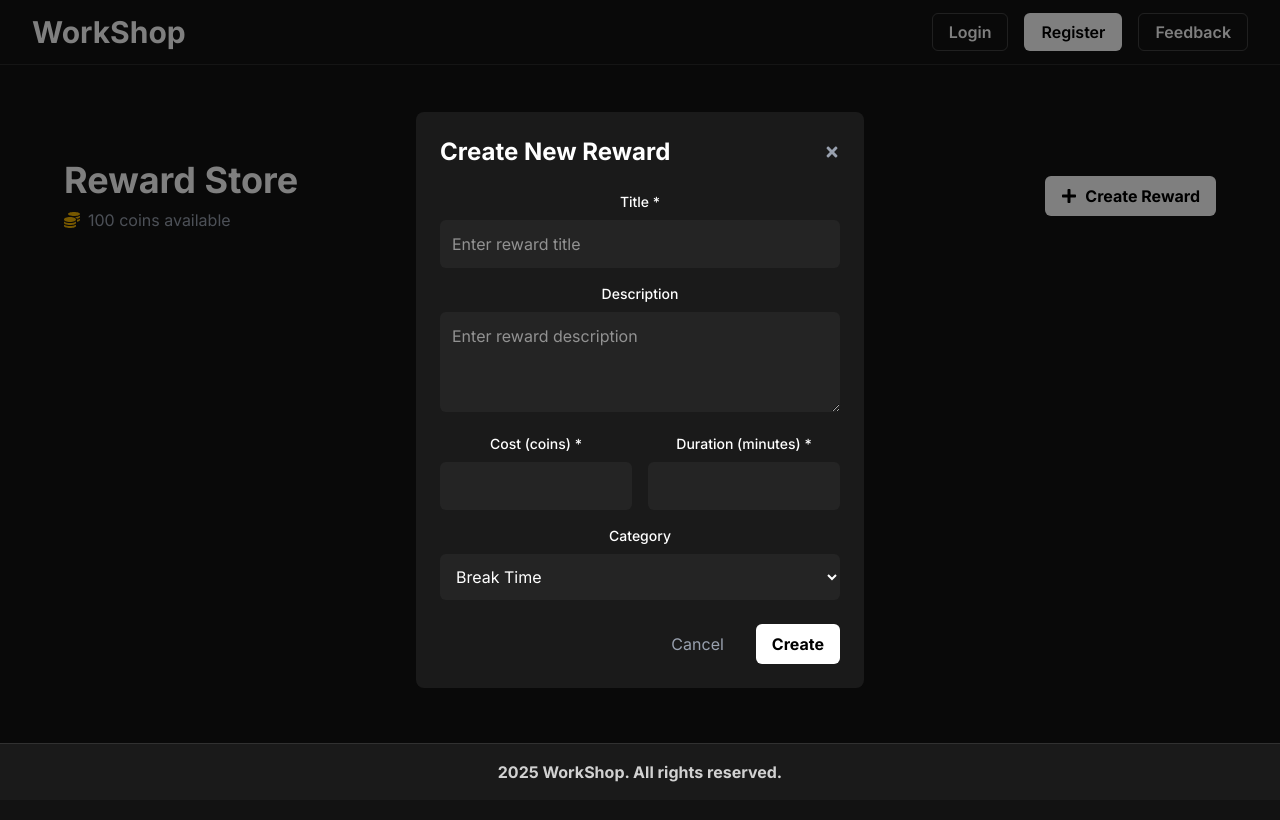
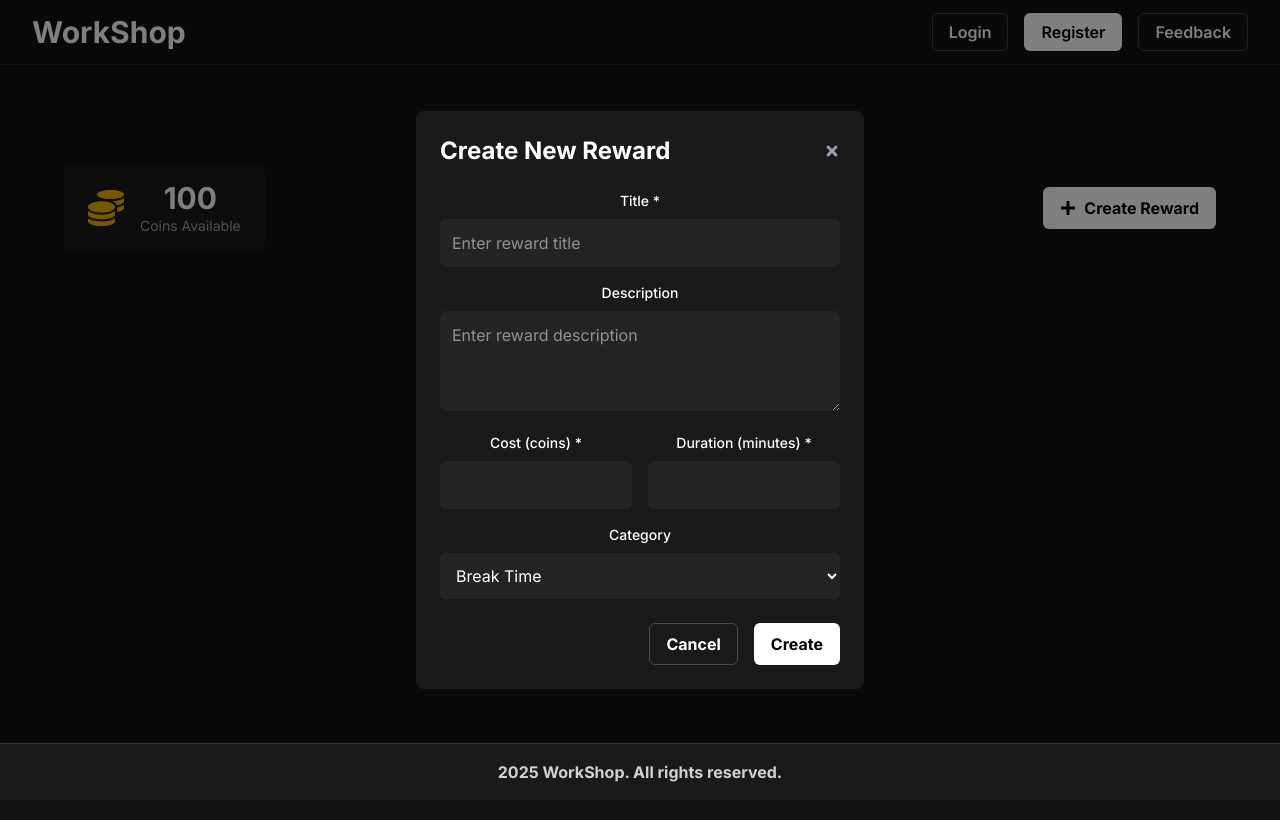
Before and after one commit to TheAyanfeoluwa/TheWorkshop, a React (Vite) app in the folder frontend/: page /store in a window 1280 px wide. Both pictures are taken after a click on the button "Create Reward". Shown: the top 820 px of the page. Built offline with nearby package versions, Linux system fonts and the light colour scheme.

Commit message:
store-improvements

```diff
--- a/frontend/src/pages/Store.jsx
+++ b/frontend/src/pages/Store.jsx
@@ -1,5 +1,6 @@
-import { useState } from 'react'
-import { FaPlus, FaTimes, FaClock, FaCoins } from 'react-icons/fa'
+import { useState, useEffect } from 'react'
+import { FaPlus, FaTimes, FaClock, FaCoins } from 'react-icons/fa';
+import { getProgressData, createReward, redeemReward } from '../services/progressService';
 import { motion, AnimatePresence } from 'framer-motion'
 import { ToastContainer, toast } from 'react-toastify'
 import 'react-toastify/dist/ReactToastify.css'
@@ -7,7 +8,7 @@ import Navbar from '../components/Navbar'
 import Footer from '../components/Footer'
 
 const Store = () => {
-  const [rewards, setRewards] = useState([])
+  const [rewards, setRewards] = useState([]);
   const [showModal, setShowModal] = useState(false)
   const [newReward, setNewReward] = useState({
     title: '',
@@ -15,47 +16,77 @@ const Store = () => {
     cost: '',
     duration: '',
     category: 'break'
-  })
-  const [coins, setCoins] = useState(100)
+  });
+  const [coins, setCoins] = useState(0);
+  const [activeReward, setActiveReward] = useState(null);
+  const [timeLeft, setTimeLeft] = useState(0);
+
+  useEffect(() => {
+    const data = getProgressData();
+    setRewards(data.rewards || []);
+    setCoins(data.coins || 0);
+  }, []);
+
+  useEffect(() => {
+    if (!activeReward) return;
+
+    const interval = setInterval(() => {
+      setTimeLeft(prevTime => {
+        if (prevTime <= 1) {
+          clearInterval(interval);
+          toast.info(`🎉 Finished your break: ${activeReward.title}`);
+          setActiveReward(null);
+          return 0;
+        }
+        return prevTime - 1;
+      });
+    }, 1000);
+
+    return () => clearInterval(interval);
+  }, [activeReward]);
 
   const handleCreateReward = (e) => {
-    e.preventDefault()
+    e.preventDefault();
     const reward = {
       ...newReward,
       id: Date.now(),
       cost: parseInt(newReward.cost),
       duration: parseInt(newReward.duration),
-      createdAt: new Date().toISOString()
-    }
-    setRewards([...rewards, reward])
-    setShowModal(false)
+      createdAt: new Date().toISOString(),
+    };
+    const updatedData = createReward(reward);
+    setRewards(updatedData.rewards);
+    setShowModal(false);
     setNewReward({
       title: '',
       description: '',
       cost: '',
       duration: '',
-      category: 'break'
-    })
-    toast.success(' New reward created!', {
-      position: "top-right",
-      autoClose: 3000
-    })
-  }
+      category: 'break',
+    });
+    toast.success('✨ New reward created!', {
+      position: 'top-right',
+      autoClose: 3000,
+    });
+  };
 
   const handleRedeemReward = (reward) => {
-    if (coins >= reward.cost) {
-      setCoins(coins - reward.cost)
-      toast.success(' Reward redeemed! Enjoy your break!', {
-        position: "top-right",
-        autoClose: 3000
-      })
-    } else {
-      toast.error(' Not enough coins!', {
-        position: "top-right",
-        autoClose: 3000
-      })
+    if (activeReward) {
+      toast.error('A reward is already active. Please wait for it to finish.');
+      return;
     }
-  }
+
+    if (coins < reward.cost) {
+      toast.error('Not enough coins to redeem this reward.');
+      return;
+    }
+
+    const updatedData = redeemReward(reward);
+    setCoins(updatedData.coins);
+    setActiveReward(reward);
+    setTimeLeft(reward.duration * 60);
+    toast.success('🎉 Reward redeemed! Enjoy your break!');
+  };
 
   return (
     <div className="min-h-screen bg-[#121212]">
@@ -64,30 +95,47 @@ const Store = () => {
 
       <div className="container mx-auto px-4 py-32">
         <div className="max-w-6xl mx-auto">
-          <div className="flex justify-between items-center mb-8">
-            <div>
+          <div className="flex justify-between items-center mb-12">
+            <div className="flex-1">
+              <motion.div
+                className="flex items-center gap-4 bg-[#1A1A1A] px-6 py-4 rounded-lg w-fit"
+                whileHover={{ scale: 1.05, backgroundColor: '#242424' }}
+                transition={{ duration: 0.2 }}
+              >
+                <FaCoins className="text-yellow-500 text-4xl" />
+                <div>
+                  <span className="text-3xl font-bold">{coins}</span>
+                  <p className="text-sm text-gray-400">Coins Available</p>
+                </div>
+              </motion.div>
+            </div>
+
+            <div className="flex-1 text-center">
               <h1 className="text-4xl font-bold mb-2">Reward Store</h1>
-              <p className="text-gray-400 flex items-center gap-2">
-                <FaCoins className="text-yellow-500" />
-                <span>{coins} coins available</span>
-              </p>
+              <p className="text-gray-400">Spend your hard-earned coins on well-deserved breaks.</p>
             </div>
-            <button
-              onClick={() => setShowModal(true)}
-              className="flex items-center gap-2 px-4 py-2 bg-white text-black rounded-md font-bold hover:bg-gray-200"
-            >
-              <FaPlus />
-              <span>Create Reward</span>
-            </button>
+
+            <div className="flex-1 flex justify-end">
+              <motion.button
+                onClick={() => setShowModal(true)}
+                className="flex items-center gap-2 px-4 py-2 bg-white text-black rounded-md font-bold border border-transparent"
+                whileHover={{ scale: 1.05, backgroundColor: '#E0E0E0' }}
+                whileTap={{ scale: 0.95 }}
+              >
+                <FaPlus />
+                <span>Create Reward</span>
+              </motion.button>
+            </div>
           </div>
 
-          <div className="grid grid-cols-1 md:grid-cols-2 lg:grid-cols-3 gap-6">
+          <div className="grid grid-cols-1 md:grid-cols-2 lg:grid-cols-3 xl:grid-cols-4 gap-6">
             {rewards.map(reward => (
               <RewardCard
                 key={reward.id}
                 reward={reward}
                 onRedeem={handleRedeemReward}
                 canAfford={coins >= reward.cost}
+                isRewardActive={!!activeReward}
               />
             ))}
             {rewards.length === 0 && (
@@ -197,13 +245,13 @@ const Store = () => {
                   <button
                     type="button"
                     onClick={() => setShowModal(false)}
-                    className="px-4 py-2 text-gray-400 hover:text-white"
+                    className="px-4 py-2 rounded-md font-bold border border-white/20 hover:bg-white/10 transition-all duration-300"
                   >
                     Cancel
                   </button>
                   <button
                     type="submit"
-                    className="px-4 py-2 bg-white text-black rounded-md font-bold hover:bg-gray-200"
+                    className="px-4 py-2 bg-white text-black rounded-md font-bold border border-transparent hover:bg-gray-200 transition-all duration-300"
                   >
                     Create
                   </button>
@@ -214,15 +262,52 @@ const Store = () => {
         )}
       </AnimatePresence>
 
+      <AnimatePresence>
+        {activeReward && (
+          <motion.div
+            className="fixed bottom-24 left-1/2 -translate-x-1/2 w-full max-w-md bg-[#1A1A1A] text-white p-4 flex justify-between items-center shadow-lg rounded-lg border-2 border-white/10"
+            initial={{ y: 100, opacity: 0 }}
+            animate={{ y: 0, opacity: 1 }}
+            exit={{ y: 100, opacity: 0 }}
+            transition={{ type: 'spring', stiffness: 300, damping: 30 }}
+          >
+            <div>
+              <p className="font-bold">{activeReward.title}</p>
+              <p className="text-sm text-gray-400">Enjoy your break!</p>
+            </div>
+            <div className="flex items-center gap-4">
+              <span className="text-2xl font-bold tabular-nums">
+                {`${Math.floor(timeLeft / 60)}:${(timeLeft % 60).toString().padStart(2, '0')}`}
+              </span>
+              <button
+                onClick={() => setActiveReward(null)}
+                className="p-2 rounded-full hover:bg-white/20 transition-colors"
+              >
+                <FaTimes />
+              </button>
+            </div>
+          </motion.div>
+        )}
+      </AnimatePresence>
+
       <Footer />
     </div>
   )
 }
 
-const RewardCard = ({ reward, onRedeem, canAfford }) => {
+const RewardCard = ({ reward, onRedeem, canAfford, isRewardActive }) => {
+  const cannotRedeem = isRewardActive || !canAfford;
+
+  let buttonText = 'Redeem';
+  if (isRewardActive) {
+    buttonText = 'Reward active';
+  } else if (!canAfford) {
+    buttonText = 'Not enough coins';
+  }
+
   return (
     <motion.div
-      className="bg-[#1A1A1A] p-6 rounded-lg"
+      className="bg-[#1A1A1A] p-6 rounded-lg hover:bg-[#242424] transition-colors duration-300"
       initial={{ opacity: 0, y: 20 }}
       animate={{ opacity: 1, y: 0 }}
       whileHover={{ scale: 1.02 }}
@@ -245,17 +330,19 @@ const RewardCard = ({ reward, onRedeem, canAfford }) => {
         </div>
       </div>
 
-      <button
+      <motion.button
         onClick={() => onRedeem(reward)}
-        disabled={!canAfford}
-        className={`w-full py-2 rounded-md font-semibold ${
-          canAfford
-            ? 'bg-white text-black hover:bg-gray-200'
-            : 'bg-gray-700 text-gray-400 cursor-not-allowed'
+        disabled={cannotRedeem}
+        className={`w-full py-2 rounded-md font-semibold border transition-all duration-300 ${
+          cannotRedeem
+            ? 'bg-gray-700 text-gray-400 border-transparent cursor-not-allowed'
+            : 'bg-white text-black border-transparent'
         }`}
+        whileHover={!cannotRedeem ? { scale: 1.05, backgroundColor: '#E0E0E0' } : {}}
+        whileTap={!cannotRedeem ? { scale: 0.95 } : {}}
       >
-        {canAfford ? 'Redeem' : 'Not enough coins'}
-      </button>
+        {buttonText}
+      </motion.button>
     </motion.div>
   )
 }
```
